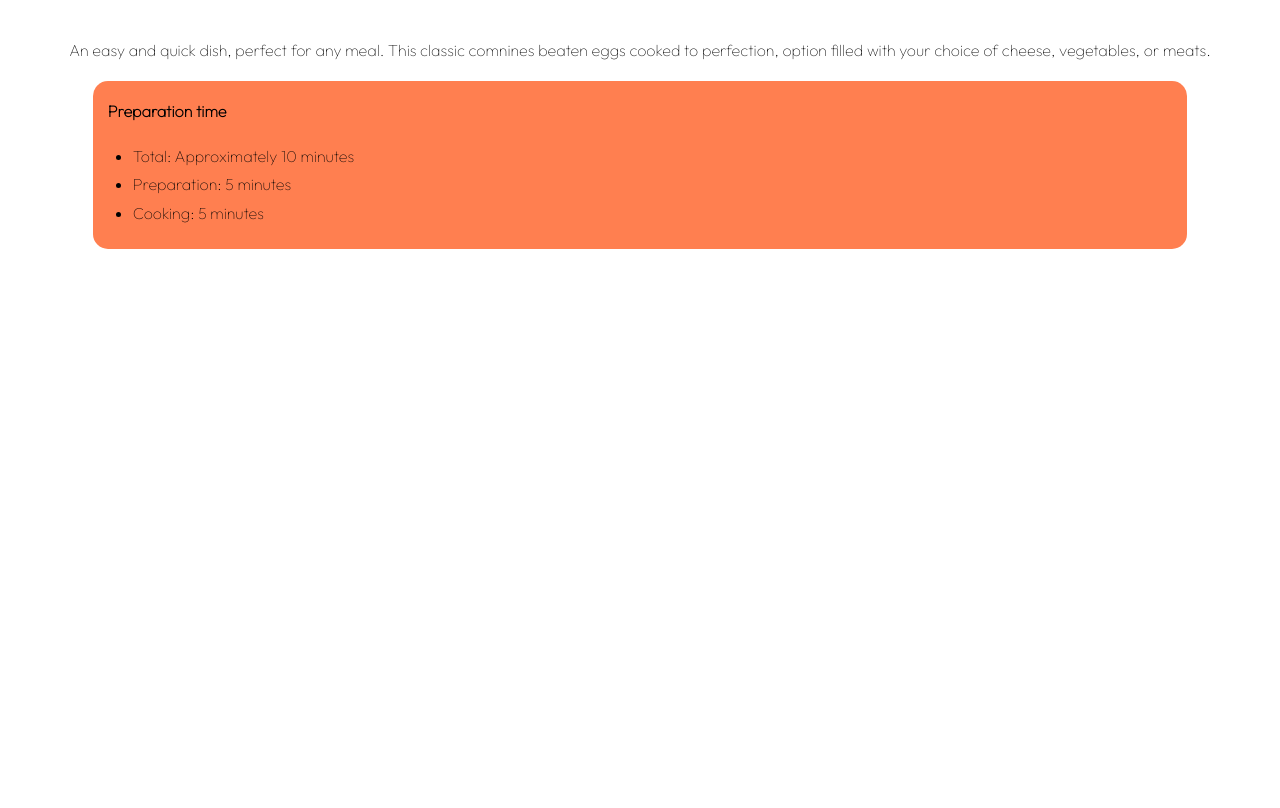
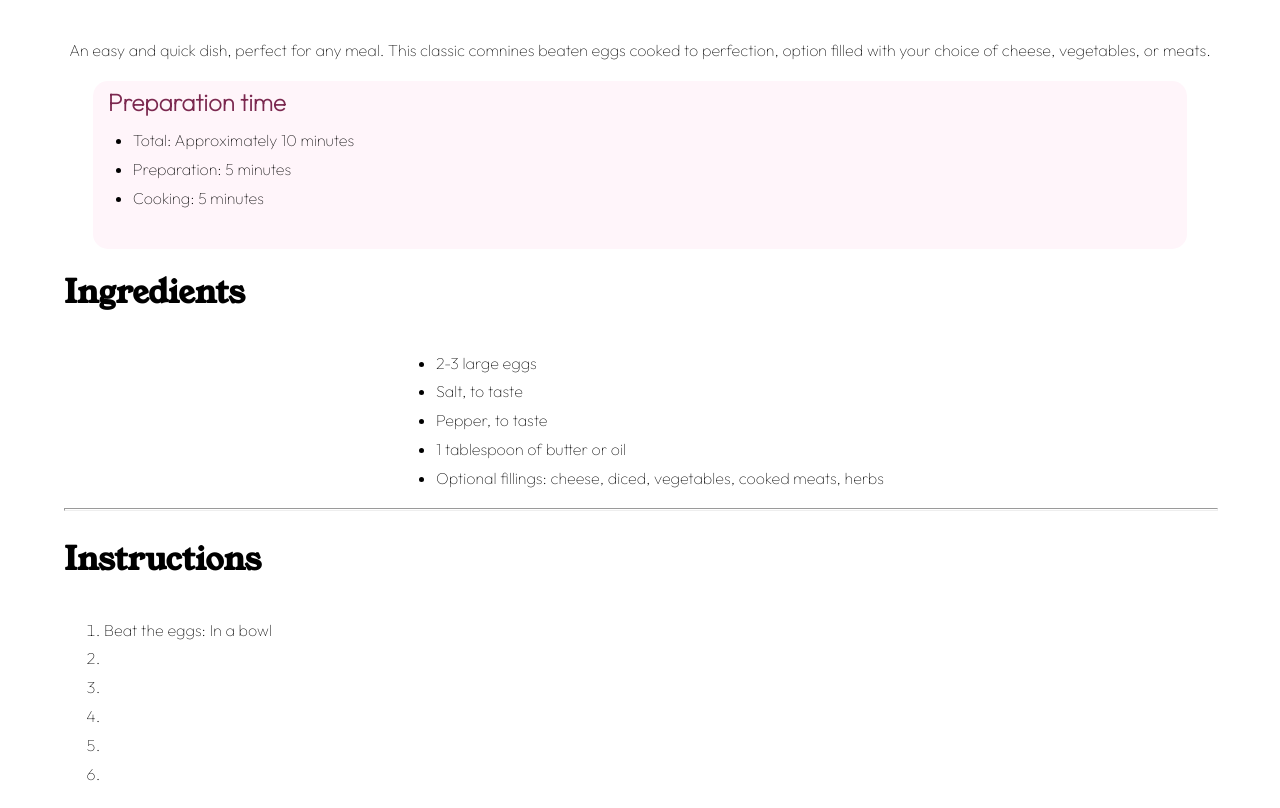
Before and after one commit to soof05/Recipe-page, a plain HTML site: page index.html in a window 1280 px wide. Shown: the part 675-1483 px from the top of the page. Before the commit the page ends 934 px from the top, so only its background shows below. Drawn offline with Linux system fonts and the light colour scheme.

Commit message:
start instruction section

```diff
--- a/css/styles.css
+++ b/css/styles.css
@@ -34,22 +34,41 @@ h1 {
   font-size: 2.5rem;
 }
 
+h2 {
+  align-self: flex-start;
+  font-size: 2rem;
+}
+
 h4 {
   margin-left: 15px;
-  font-size: 1rem;
+  margin-top: 8px;
+  margin-bottom: 0;
+  font-size: 1.5rem;
   text-align: left;
   font-weight: 600;
+  color: hsl(332, 51%, 32%);
 }
 
 p,
 li {
-  font-size: 1rem;
+  font-size: 16px;
+  font-weight: 300;
   line-height: 1.8;
 }
 
 .preparation {
   width: 95%;
   height: 10.5rem;
-  background-color: coral;
+  background-color: hsl(330, 100%, 98%);
   border-radius: 15px;
 }
+
+hr {
+  height: 1px;
+  width: 100%;
+  color: black;
+}
+
+ol {
+  align-self: flex-start;
+}
--- a/index.html
+++ b/index.html
@@ -34,13 +34,33 @@
           cheese, vegetables, or meats.
         </p>
         <div class="preparation">
-          <h4>Preparation time</h4>
+          <strong><h4>Preparation time</h4></strong>
           <ul class="prepList">
-            <li>Total: Approximately 10 minutes</li>
-            <li>Preparation: 5 minutes</li>
-            <li>Cooking: 5 minutes</li>
+            <li><strong>Total:</strong> Approximately 10 minutes</li>
+            <li><strong>Preparation:</strong> 5 minutes</li>
+            <li><strong>Cooking:</strong> 5 minutes</li>
           </ul>
         </div>
+        <h2>Ingredients</h2>
+        <ul class="ingredients">
+          <li>2-3 large eggs</li>
+          <li>Salt, to taste</li>
+          <li>Pepper, to taste</li>
+          <li>1 tablespoon of butter or oil</li>
+          <li>
+            Optional fillings: cheese, diced, vegetables, cooked meats, herbs
+          </li>
+        </ul>
+        <hr />
+        <h2>Instructions</h2>
+        <ol class="instructions">
+          <li><strong>Beat the eggs: In a bowl</strong></li>
+          <li></li>
+          <li></li>
+          <li></li>
+          <li></li>
+          <li></li>
+        </ol>
       </div>
     </div>
   </body>
```
